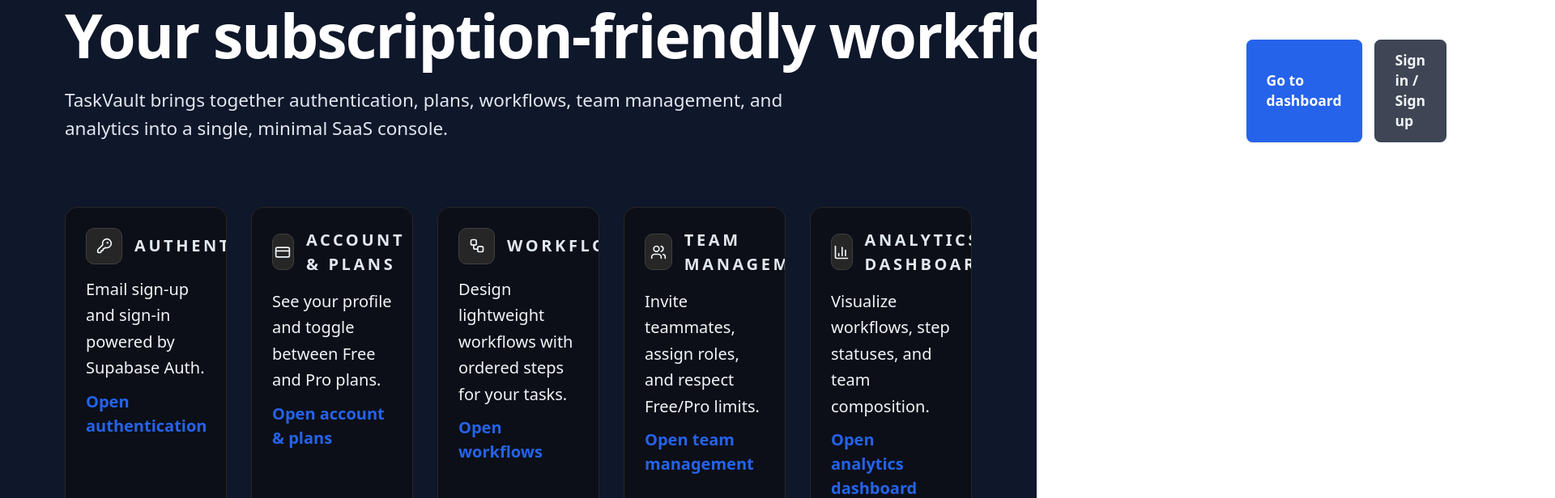
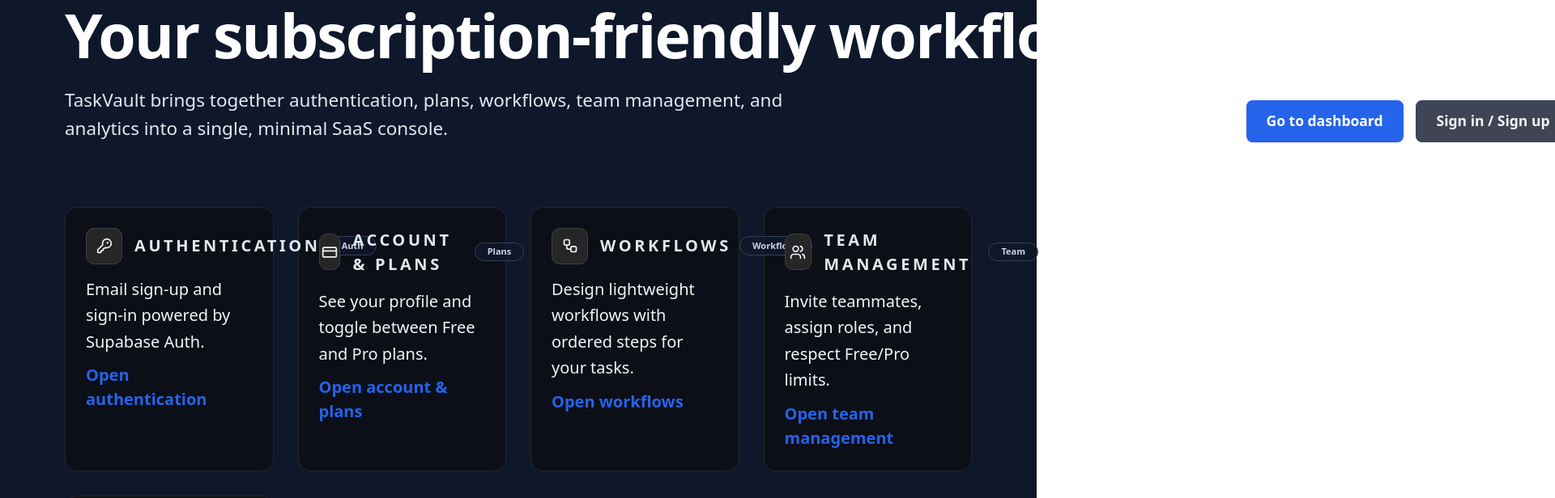
Before and after one commit to yskhub/TaskVault, a Next.js app in the folder taskvault-frontend/: page / in a window 1280 px wide. Shown: the part 100-716 px from the top of the page at 81% size, 1920 px wide, since content can reach past the window. Built offline with nearby package versions, Linux system fonts and the light colour scheme.

Commit message:
Widen nav cards, prevent clipping, and keep hero buttons on one line

```diff
--- a/taskvault-frontend/app/page.tsx
+++ b/taskvault-frontend/app/page.tsx
@@ -74,13 +74,13 @@
             <div className="flex gap-2 sm:gap-3 mt-3 sm:mt-0">
               <Link
                 href="/dashboard"
-                className="inline-flex items-center justify-center rounded-md bg-accent px-5 py-2.5 text-sm font-semibold text-white shadow hover:bg-blue-500"
+                className="inline-flex items-center justify-center rounded-md bg-accent px-5 py-2.5 text-sm font-semibold text-white shadow hover:bg-blue-500 whitespace-nowrap"
               >
                 Go to dashboard
               </Link>
               <Link
                 href="/auth"
-                className="inline-flex items-center justify-center rounded-md border border-slate-700 bg-slate-900/80 px-5 py-2.5 text-sm font-semibold text-slate-100 hover:bg-slate-800"
+                className="inline-flex items-center justify-center rounded-md border border-slate-700 bg-slate-900/80 px-5 py-2.5 text-sm font-semibold text-slate-100 hover:bg-slate-800 whitespace-nowrap"
               >
                 Sign in / Sign up
               </Link>
@@ -89,7 +89,7 @@
         </motion.header>
 
         <motion.section
-          className="grid gap-6 sm:grid-cols-2 lg:grid-cols-3 xl:grid-cols-5"
+          className="grid gap-6 sm:grid-cols-2 lg:grid-cols-3 xl:grid-cols-4"
           initial={{ opacity: 0, y: 12 }}
           animate={{ opacity: 1, y: 0 }}
           transition={{ duration: 0.45, ease: "easeOut", delay: 0.1 }}
--- a/taskvault-frontend/components/ui/spotlight-card.tsx
+++ b/taskvault-frontend/components/ui/spotlight-card.tsx
@@ -38,7 +38,7 @@
       onMouseEnter={handleMouseEnter}
       onMouseLeave={handleMouseLeave}
       className={cn(
-        "relative overflow-hidden rounded-xl border border-neutral-800 bg-neutral-900 text-neutral-200 transition-colors hover:border-neutral-700",
+        "relative rounded-xl border border-neutral-800 bg-neutral-900 text-neutral-200 transition-colors hover:border-neutral-700",
         className
       )}
       {...props}
```
